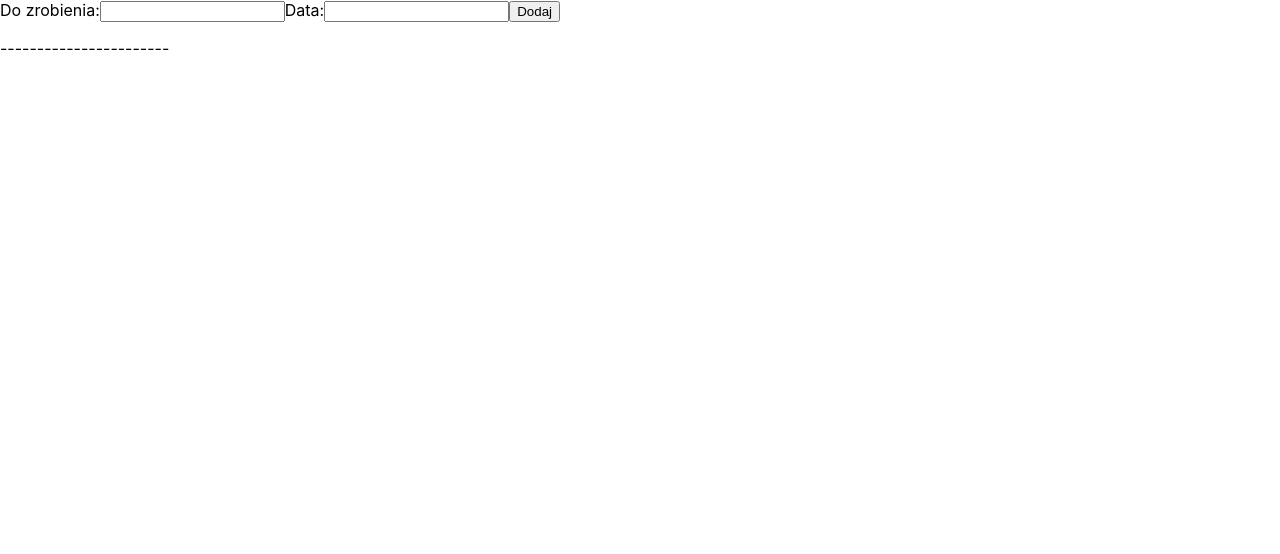
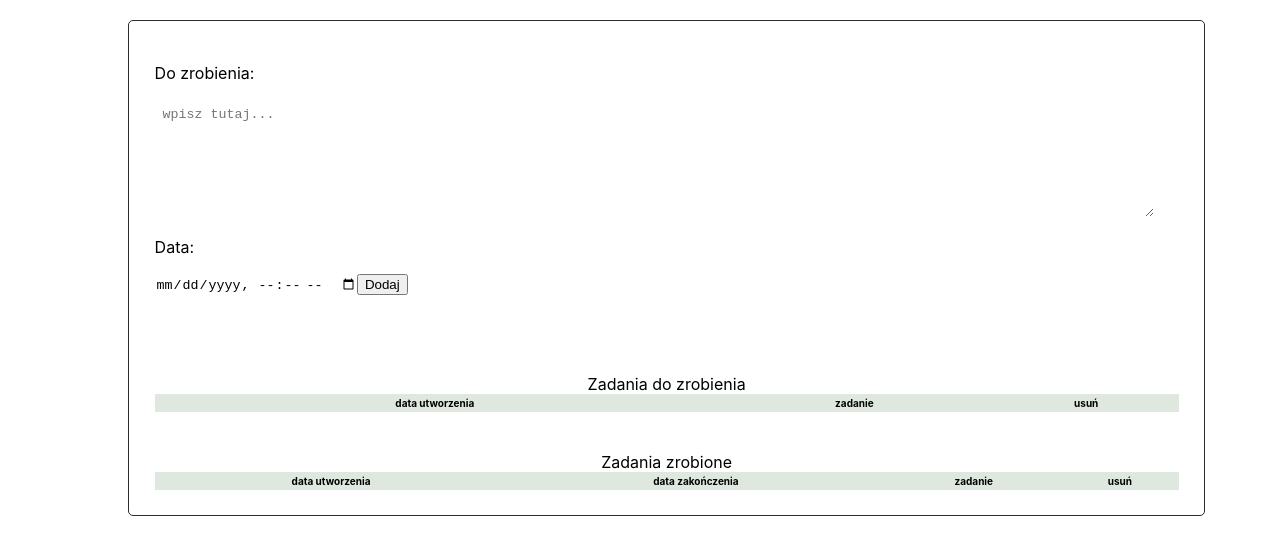
Before and after one commit to bart-1/todolist-hooks, a React (Create React App) app: page / in a window 1280 px wide. Shown: the top 554 px of the page. Built offline with nearby package versions, Linux system fonts and the light colour scheme.

Commit message:
add useEffect with actual date getter

```diff
--- a/src/components/App.js
+++ b/src/components/App.js
@@ -1,52 +1,67 @@
-import React, { useState } from 'react';
+import React, { useState, useEffect } from 'react';
+
+import FinishedTasksList from './FinishedTasksList';
 import Input from './Input';
+import ToDoList from './ToDoList';
+
 import '../styles/App.css';
-
-
-// let tasksArr = [];
 
 const App = () => {
 
+  const [tasks, setTasks] = useState([]);
+  const [actualDate, setActualDate] = useState('');
+  const [rangeDate, setRangeDate] = useState('');
+  const [taskBody, setTaskBody] = useState('');
 
-  // const [tasks, setTasks] = useState([]);
-  const [tasks, setTasks] = useState([]);
-  const [taskId, setTaskId] = useState(0);
-  const [taskDate, setTaskDate] = useState('');
-  const [taskBody, setTaskBody] = useState('');
-  // const [taskStatus, setTaskStatus] = useState(true)
+  useEffect(() => {
+    function getDate(addYears) {
+      const now = Date.now();
+      const time = new Date(now);
+      return (
+        time.getUTCFullYear() + addYears + '-'
+        + ('0' + (time.getMonth() + 1)).slice(-2) + '-'
+        + ('0' + (time.getDay() - 4)).slice(-2) + 'T'
+        + ('0' + time.getHours()).slice(-2) + ':'
+        + ('0' + time.getMinutes()).slice(-2)
+      );
+    }
+    const actualDate = getDate(0);
+    const rangeDate = getDate(2);
+    console.log(actualDate)
+    setActualDate(actualDate)
+    setRangeDate(rangeDate)
 
+  }, [taskBody])
 
   const handleInputChange = e => {
-
     if (e.target.name === 'task') {
-
       setTaskBody(e.target.value)
     } else if (e.target.name === 'date') {
-
-      setTaskDate(e.target.value)
-
+      setActualDate(e.target.value)
     }
   }
 
   const handleInputSubmit = e => {
     e.preventDefault();
-    setTaskId(tasks.length + 1)
-    setTasks(task => task.concat(
-      {
-        id: taskId,
-        date: taskDate,
-        body: taskBody,
-        status: true
-      }))
-    setTaskDate('');
+    setTasks(task => task.concat({
+      id: tasks.length + 1,
+      date: actualDate,
+      body: taskBody,
+      status: true
+    }))
+    setActualDate('');
     setTaskBody('');
-
   }
 
-  const handleTaskStatus = (id) => (
+  const handleTaskStatus = id => (
     setTasks(tasks.map(task => {
       if (task.id === id) {
-        task = { id: task.id, date: task.date, body: task.body, status: false };
+        task = {
+          id: task.id,
+          date: task.date,
+          body: task.body,
+          status: false
+        };
       }
       return task;
     }
@@ -57,51 +72,26 @@ const App = () => {
     setTasks(newList);
   }
 
-
-  const toDoList = tasks.length ? tasks.map(task => {
-    if (task.status === true) {
-      return (
-        <table>
-          <tr>
-            <td>{task.id}</td>
-            <td>{task.date}</td>
-            <td>{task.body}</td>
-            <button onClick={() => handleTaskStatus(task.id)}>Done</button>
-          </tr>
-        </table>
-      )
-    } else {return null}
-  }) : null;
-
-  const finishedTasks = tasks.filter(task => task.status === false);
-
-  const finishedTasksList = finishedTasks.length ? finishedTasks.map(task => (
-    <table>
-      <tr>
-        <td>{task.id}</td>
-        <td>{task.date}</td>
-        <td>{task.body}</td>
-        <button onClick={() => handleDelete(task.id)}>Delete</button>
-      </tr>
-    </table>
-  )) : null;
-
-
   return (
-    <>
+    <div className="app">
       <Input
         onChange={handleInputChange}
         onSubmit={handleInputSubmit}
         taskValue={taskBody}
-        dateValue={taskDate}
+        dateValue={actualDate}
+        rangeDate={rangeDate}
       />
-      {toDoList}
-      <p>-----------------------</p>
-      {finishedTasksList}
-
-    </>
+      <ToDoList
+        tasks={tasks}
+        click={(id) => handleTaskStatus(id)}
+      />
+      <FinishedTasksList
+        actualDate={actualDate}
+        tasks={tasks}
+        click={(id) => handleDelete(id)}
+      />
+    </div>
   )
-
 }
 
 export default App;
--- a/src/components/FinishedTasksList.js
+++ b/src/components/FinishedTasksList.js
@@ -0,0 +1,43 @@
+import React from 'react';
+
+import Task from './Task';
+
+const FinishedTasksList = ({ tasks, click, actualDate }) => {
+
+    const finishedTasks = tasks.filter(task => task.status === false);
+
+    const finishedTasksList = finishedTasks.length
+        ? finishedTasks.map(task => (
+            <tr key={task.id}>
+                <Task
+                    actualDate={actualDate}
+                    task={task}
+                    click={(id) => click(id)}
+                />
+            </tr>
+        ))
+        : null;
+
+    return (
+        <>
+            <table id="done">
+                <caption>
+                    Zadania zrobione
+                </caption>
+                <thead>
+                    <tr>
+                        <th>data utworzenia</th>
+                        <th>data zakończenia</th>
+                        <th>zadanie</th>
+                        <th>usuń</th>
+                    </tr>
+                </thead>
+                <tbody>
+                    {finishedTasksList}
+                </tbody>
+            </table>
+        </>
+    );
+};
+
+export default FinishedTasksList;
--- a/src/components/Input.js
+++ b/src/components/Input.js
@@ -4,23 +4,31 @@ const Input = props => {
     return (
         <>
             <form onSubmit={props.onSubmit}>
-                <label htmlFor="task">Do zrobienia:
-                    <input
+                <label htmlFor="task"><p>Do zrobienia:</p>
+                    <textarea
                         type="text"
                         name="task"
+                        align="top"
                         onChange={props.onChange}
                         value={props.taskValue}
+                        autoComplete="off"
+                        placeholder="wpisz tutaj..."
                     />
                 </label>
-                <label htmlFor="date">Data:
+                <div className="date-group">
+                    <label htmlFor="date"><p>Data:</p>
                         <input
-                        type="text"
+                            type="datetime-local"
                             name="date"
                             onChange={props.onChange}
                             value={props.dateValue}
+                            autoComplete="off"
+                            min={props.dateValue}
+                            max={props.rangeDate}
                         />
                     </label>
                     <button type="submit">Dodaj</button>
+                </div>
             </form>
         </>
     );
--- /dev/null
+++ b/src/components/Task.jsx
@@ -0,0 +1,20 @@
+import React from 'react';
+
+const Task = ({ task, click, actualDate }) => {
+    return (
+        <>
+            <td>{task.date.replace('T', ' | ')}</td>
+            {task.status ? null : <td>{actualDate.replace('T', ' | ')}</td>}
+            <td>{task.body}</td>
+            <td>
+                <button onClick={() => click(task.id)}>
+                    {task.status
+                        ? 'Done'
+                        : 'Delete'}
+                </button>
+            </td>
+        </>
+    );
+};
+
+export default Task;
--- a/src/components/ToDoList.js
+++ b/src/components/ToDoList.js
@@ -0,0 +1,43 @@
+import React from 'react';
+
+import Task from './Task';
+
+
+const ToDoList = ({ tasks, click }) => {
+
+    const toDoList = tasks.length
+        ? tasks.map(task => {
+            if (task.status === true) {
+                return (
+                    <tr key={task.id}>
+                        <Task
+                            task={task}
+                            click={(id) => click(id)}
+                        />
+                    </tr>
+                )
+            } else { return null }
+        })
+        : null;
+    return (
+        <>
+            <table id="to-do">
+                <caption>
+                    Zadania do zrobienia
+                </caption>
+                <thead>
+                    <tr>
+                        <th>data utworzenia</th>
+                        <th>zadanie</th>
+                        <th>usuń</th>
+                    </tr>
+                </thead>
+                <tbody>
+                    {toDoList}
+                </tbody>
+            </table>
+        </>
+    );
+};
+
+export default ToDoList;
--- a/src/styles/App.css
+++ b/src/styles/App.css
@@ -0,0 +1,51 @@
+.app {
+    position: absolute;
+    width: 80%;
+    max-height: 100vh;
+    margin: 20px 10%;
+    display: flex;
+    flex-direction: column;
+    border:1px solid rgb(44, 44, 44);
+    border-radius: 5px;
+    padding: 2%;
+    overflow-y: scroll;
+}
+
+input {
+    transition: width 0.6s;
+    outline: none;
+    border: none;
+    margin-bottom: 5vh;
+    border-radius: 5px;
+}
+
+input:focus {
+    border: none;
+    outline: none;
+    background: rgb(243, 243, 200);
+}
+
+textarea {
+    width: 96%;
+    padding: 1vh 1vh 10vh;
+    outline: none;
+    border: none;
+
+}
+textarea:focus,
+textarea:hover {
+    background: rgb(243, 243, 200);
+}
+
+
+
+table {
+    width: 100%;
+    margin-top: 5vh;
+    background: rgb(223, 232, 223);
+    text-align: center;
+}
+
+th {
+    font-size: x-small;
+}
```
Lines whose indentation alone changed are shown as unchanged.
